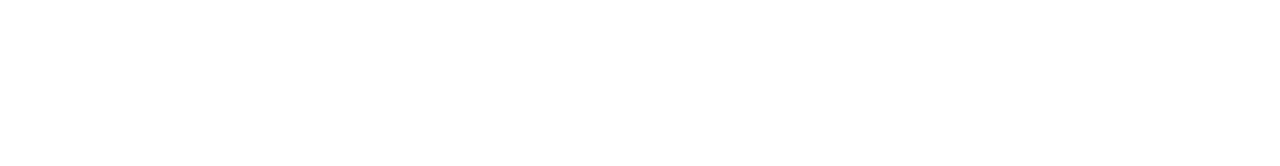
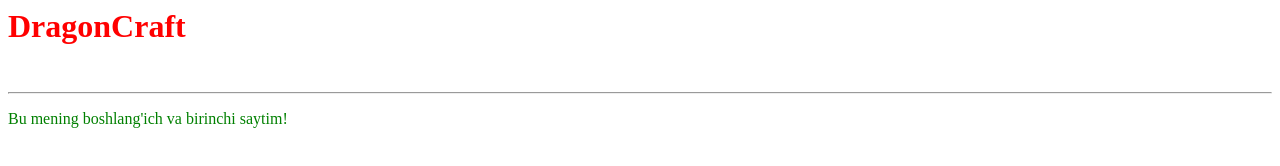
Before and after one commit to DragmanGamer/DragonCraft, a plain HTML site: page index.html in a window 1280 px wide. Drawn offline with Linux system fonts and the light colour scheme.

Commit message:
1 - qandam

```diff
--- a/index.html
+++ b/index.html
@@ -1 +1,4 @@
-<!Doctiype>
+<h1 style="color:red;">DragonCraft</h1>
+<br>
+<hr>
+<p style="color:green;">Bu mening boshlang'ich va birinchi saytim!</p>
```
